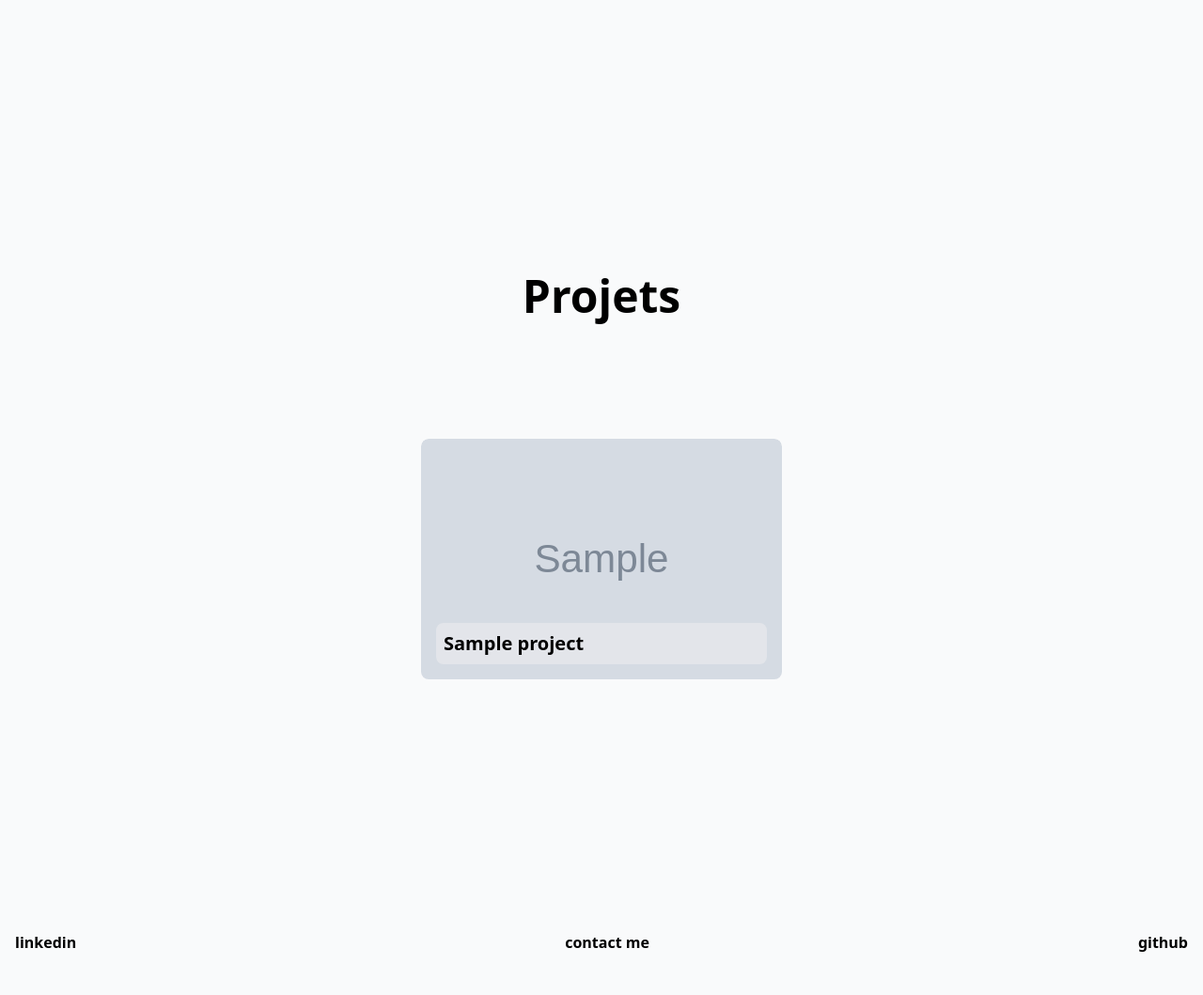
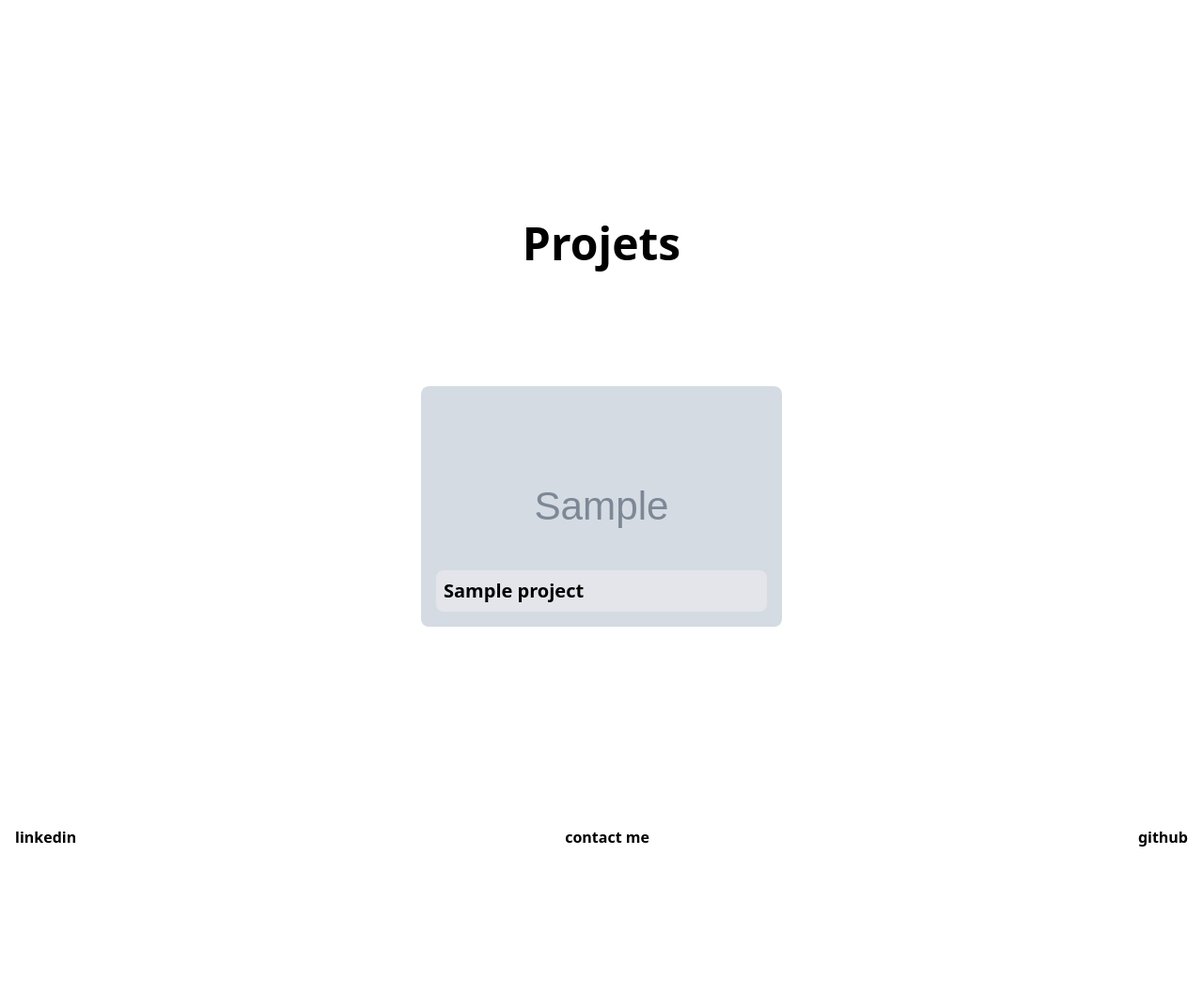
Before and after one commit to lecramc/bequeath.dev, a Django app: page / in a window 1280 px wide. Shown: the part 653-1712 px from the top of the page at 94% size. After the commit the page ends 1554 px from the top, so only its background shows below. Run offline with Django 5.2, Linux system fonts and the light colour scheme; tables that the repository leaves empty hold one stand-in row (values such as "Sample post"); grey boxes marked "Sample" are stand-in pictures; some libraries are stand-ins or nearby versions.

Commit message:
solve css

```diff
--- a/portfolio/templates/portfolio/index.html
+++ b/portfolio/templates/portfolio/index.html
@@ -9,7 +9,7 @@
     {% tailwind_css %}
 </head>
 
-<body class="bg-gray-50 leading-normal tracking-normal font-roboto">
+<body class="leading-normal tracking-normal font-roboto">
 <header
         class="sticky max-h-28 top-[-112px] left-0 w-full z-10 bg-white transition-transform duration-300">
     <div class="max-w-7xl mx-auto px-4 sm:px-6 lg:px-8">
--- a/portfolio/templates/portfolio/profile.html
+++ b/portfolio/templates/portfolio/profile.html
@@ -1,5 +1,5 @@
 <section
-        class="flex flex-col md:flex-row gap-16 md:gap-32 items-center justify-center text-center md:text-left min-h-[calc(100vh-112px)]">
+        class="flex flex-col  items-center justify-center text-center min-h-[calc(100vh-112px)] md:flex-row gap-16 md:gap-32 md:text-left">
     <div class="w-80 overflow-hidden rounded-xl shadow-lg">
         {% load static %}
         <img src="{% static 'clement_marcel_profile.jpg' %}" alt="Clement MARCEL profile">
--- a/portfolio/templates/portfolio/projects.html
+++ b/portfolio/templates/portfolio/projects.html
@@ -1,5 +1,5 @@
-{% load static %}
-<section class="flex flex-col h-screen gap-16 pb-20 max-h-screen items-center justify-center text-center md:gap-32  md:text-left">
+<section
+        class="flex flex-col gap-16 pb-20 min-h-[calc(100vh-112px)] items-center justify-center text-center md:gap-32  md:text-left">
     <h2 class="text-5xl font-manrope font-bold decoration-bequeath-purple">Projets</h2>
     <div class="flex flex-wrap justify-center gap-10">
         {% for project in projects %}
```
